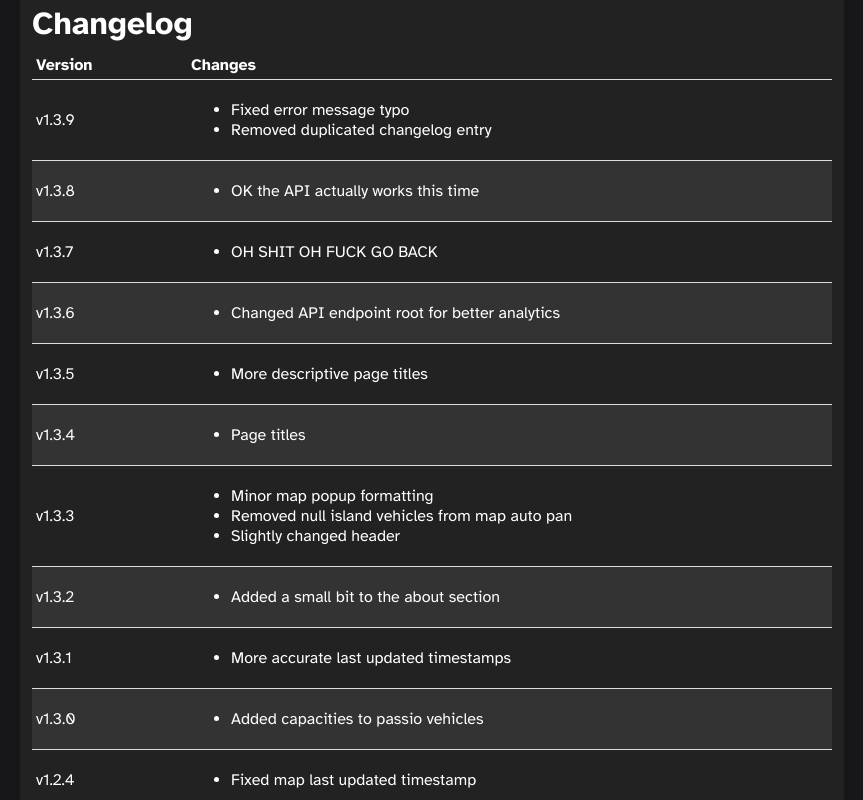
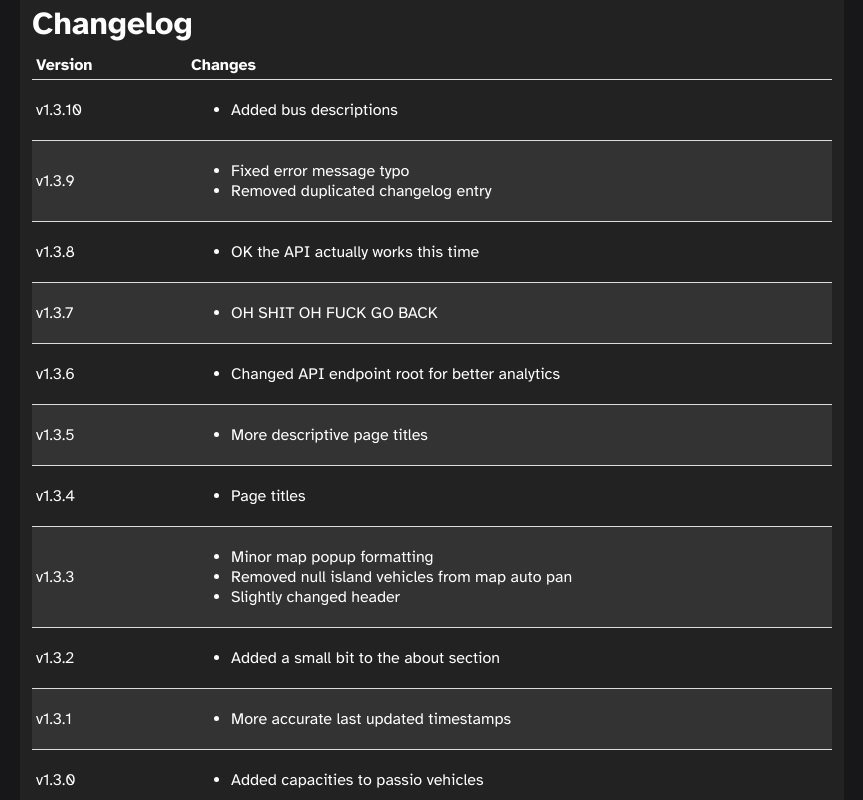
Before and after one commit to transitstatus/transitstatus-react, a React (Vite) app: page /changelog in a window 1280 px wide. Shown: the top 800 px of the page, without its empty margins (208-1071 px from the left). Built offline with nearby package versions, Linux system fonts and the light colour scheme.

Commit message:
bus info

```diff
--- a/src/paths/agency/map.jsx
+++ b/src/paths/agency/map.jsx
@@ -385,10 +385,14 @@ const Map = () => {
                 }${agencies[agency].addLine ? " Line " : " "}#${train.id} to ${
                   train.dest
                 }</h3>${
-                  extra && extra.cap
-                    ? `<p style='margin-top: -2px;padding-bottom: 4px;'>${Math.ceil(
-                        (extra.load / extra.cap) * 100
-                      )}% Full</p>`
+                  extra && (extra.cap || extra.info)
+                    ? `<p style='margin-top: -2px;padding-bottom: 4px;'>${
+                        extra.info ?? ""
+                      }${extra.cap && extra.info ? " | " : ""}${
+                        extra.cap
+                          ? `${Math.ceil((extra.load / extra.cap) * 100)}% Full`
+                          : ""
+                      }</p>`
                     : ""
                 }${predictionsHTML}<p class='mapTrainBar' style='color: #${
                   train.lineTextColor
--- a/src/paths/agency/station.jsx
+++ b/src/paths/agency/station.jsx
@@ -200,6 +200,9 @@ const Station = () => {
                                       ? destinationKey
                                       : train.routeLongName}
                                   </h3>
+                                  {train.extra && train.extra.info ? (
+                                    <p>{train.extra.info}</p>
+                                  ) : null}
                                 </span>
                                 {!train.noETA ? (
                                   <span>
--- a/src/paths/agency/trip.jsx
+++ b/src/paths/agency/trip.jsx
@@ -94,11 +94,12 @@ const Trip = () => {
           style={{
             backgroundColor: `#${trip.lineColor}`,
             color: `#${trip.lineTextColor}`,
-            marginTop: '12px'
+            marginTop: "12px",
           }}
         >
           <h2>
-            {trip.line}{agencies[agency].addLine ? ' Line ' : ' '}#{tripID}
+            {trip.line}
+            {agencies[agency].addLine ? " Line " : " "}#{tripID}
           </h2>
           <p>
             As of{" "}
@@ -112,6 +113,7 @@ const Trip = () => {
                 )}% Full`
               : null}
           </p>
+          {trip.extra && trip.extra.info ? <p>{trip.extra.info}</p> : null}
           <p>
             Service to{" "}
             {trip.dest ??
@@ -121,11 +123,15 @@ const Trip = () => {
       )}
       <div className='trains'>
         {isLoading ? (
-          <p style={{
-            marginTop: '12px',
-            marginBottom: '2px',
-            marginLeft: '2px',
-          }}>{loadingMessage}</p>
+          <p
+            style={{
+              marginTop: "12px",
+              marginBottom: "2px",
+              marginLeft: "2px",
+            }}
+          >
+            {loadingMessage}
+          </p>
         ) : (
           trip.predictions.map((stop, i) => {
             console.log(stop);
--- a/src/paths/index/changelog.jsx
+++ b/src/paths/index/changelog.jsx
@@ -16,6 +16,14 @@ const Changelog = () => {
           </tr>
         </thead>
         <tbody>
+          <tr id='1-3-10'>
+            <td>v1.3.10</td>
+            <td>
+              <ul>
+                <li>Added bus descriptions</li>
+              </ul>
+            </td>
+          </tr>
           <tr id='1-3-9'>
             <td>v1.3.9</td>
             <td>
```
